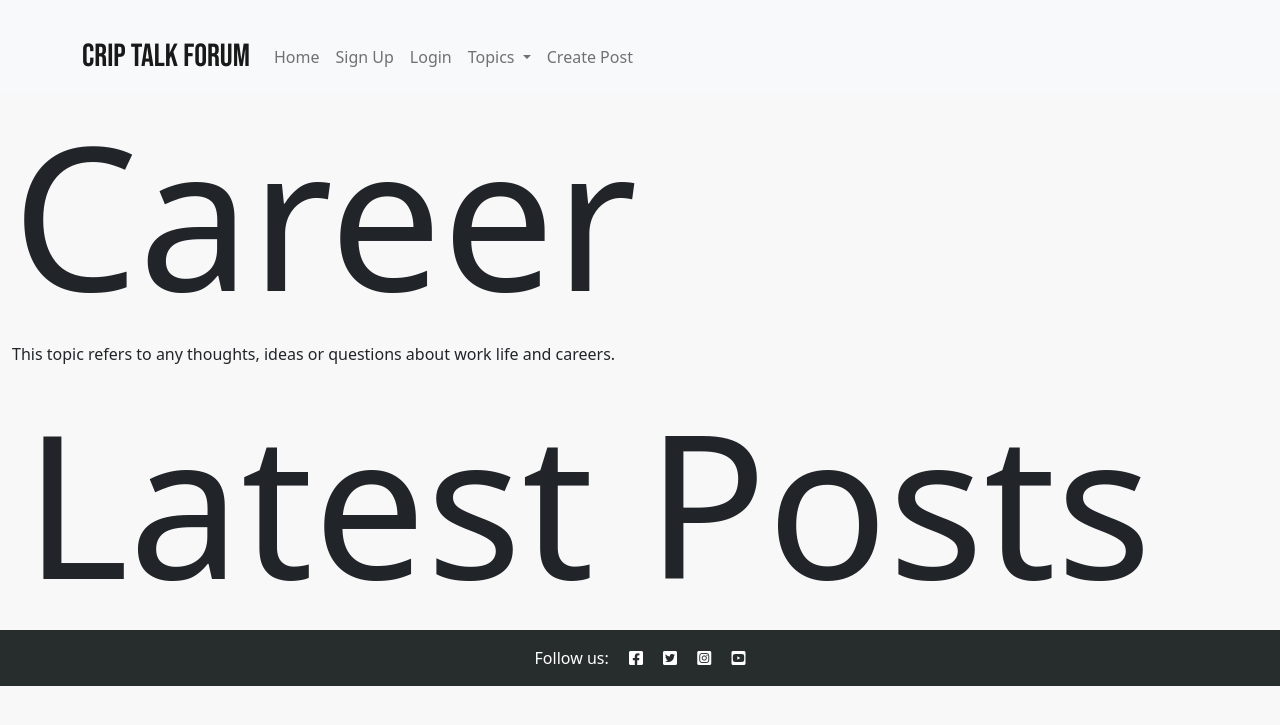
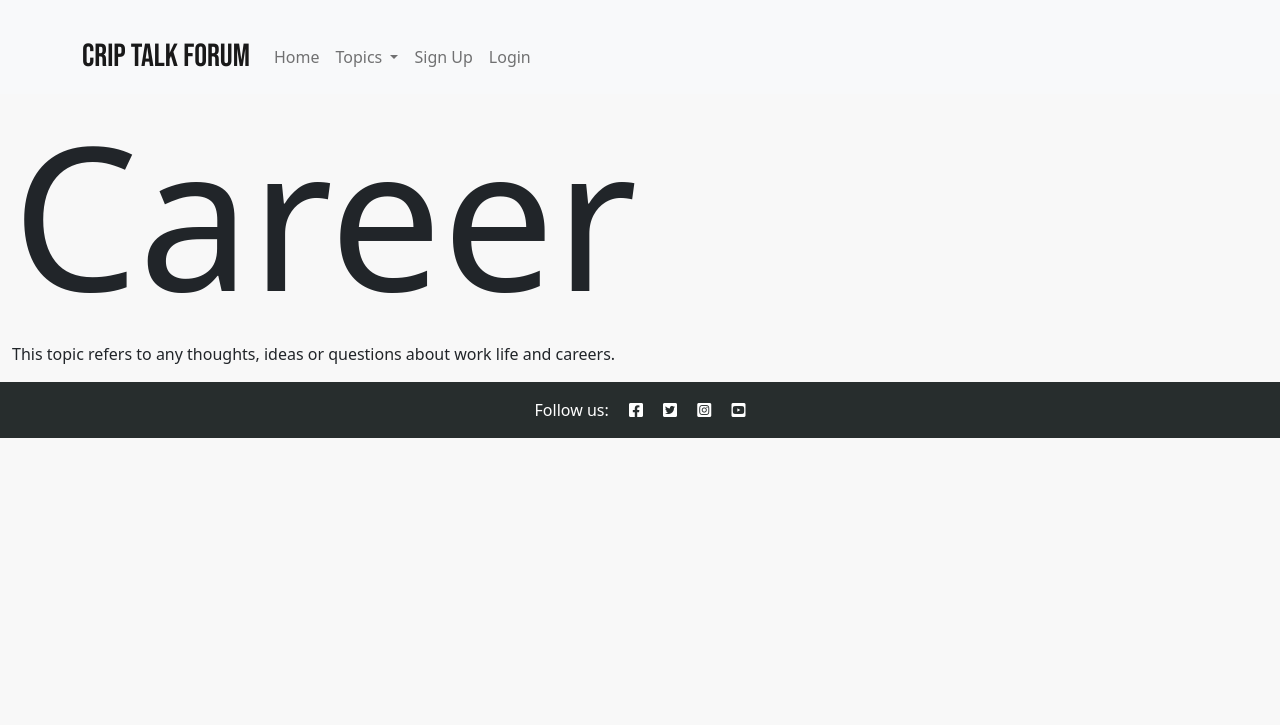
Before and after one commit to e-tidemo/crip-talk, a Django app: page /career/ in a window 1280 px wide. Shown: the top 725 px of the page. Run offline with Django 4.2, Linux system fonts and the light colour scheme; data that the repository does not hold is empty.

Commit message:
Make sign up and login visible in the navbar only if user is logged out and lougout and create post only visible if user is logged in

```diff
--- a/forumapp/templates/forumapp/post_list.html
+++ b/forumapp/templates/forumapp/post_list.html
@@ -1,13 +1,7 @@
 <!-- post_list.html -->
-
+{% load humanize %}
   <div class="container-fluid">
     <div class="row">
-      <header>
-        <div class="banner">
-          <h1 class="topic-title">Latest Posts</h1>
-          <!-- Add any specific topic introduction here if needed -->
-        </div>
-      </header>
     </div>
 
     <div class="row">
@@ -17,7 +11,7 @@
             <div class="card-body">
               <h5 class="card-title">{{ post.title }}</h5>
               <p class="card-text">{{ post.excerpt }}</p>
-              <p class="card-text"><small class="text-muted">{{ post.created_on }}</small></p>
+              <p class="card-text"><small class="text-muted">Posted {{ post.created_on|naturaltime }} by {{ post.author.username }}</small></p>
               <a href="{% url 'post_detail' slug=post.slug %}" class="btn btn-primary">Read more</a>
             </div>
           </div>
--- a/forumproject/settings.py
+++ b/forumproject/settings.py
@@ -45,6 +45,7 @@ INSTALLED_APPS = [
     'forumapp',
     'taggit',
     'django_summernote',
+    'django.contrib.humanize',
 ]
 
 MIDDLEWARE = [
--- a/templates/base.html
+++ b/templates/base.html
@@ -1,4 +1,5 @@
 {% load static %}
+{% load humanize %}
 
 {% url 'home' as home_url %}
 
@@ -35,7 +36,7 @@
             <a class="navbar-brand" href="{% url 'home' %}">Crip Talk Forum</a>
 
             <!-- Navbar Toggle Button (for mobile) -->
-            <button class="navbar-toggler" type="button" data-toggle="collapse" data-target="#navbarNav" aria-controls="navbarNav" aria-expanded="false" aria-label="Toggle navigation">
+            <button class="navbar-toggler" type="button" data-bs-toggle="collapse" data-target="#navbarNav" aria-controls="navbarNav" aria-expanded="false" aria-label="Toggle navigation">
                 <span class="navbar-toggler-icon"></span>
             </button>
 
@@ -45,16 +46,6 @@
                     <!-- Home -->
                     <li class="nav-item">
                         <a class="nav-link" href="{% url 'home' %}">Home</a>
-                    </li>
-
-                    <!-- Sign Up -->
-                    <li class="nav-item">
-                        <a class="nav-link" href="{% url 'signup' %}">Sign Up</a>
-                    </li>
-
-                    <!-- Login -->
-                    <li class="nav-item">
-                        <a class="nav-link" href="{% url 'login' %}">Login</a>
                     </li>
 
                     <!-- Topics (Dropdown) -->
@@ -69,12 +60,27 @@
                             <a class="dropdown-item" href="{% url 'wall_of_complaints' %}">Wall of Complaints</a>
                         </div>
                     </li>
+                    {% if user.is_authenticated %}
                     <!-- Create posts -->
                     <li class="nav-item">
                         <a class="nav-link" href="{% url 'create_post' %}">Create Post</a>
                     </li>
+                    <!-- Logout -->
+                    <li class="nav-item">
+                        <a class="nav-link" href="{% url 'logout' %}">Logout</a>
+                    </li>
 
+                    {% else %}
+                    <!-- Sign Up -->
+                    <li class="nav-item">
+                        <a class="nav-link" href="{% url 'signup' %}">Sign Up</a>
                     </li>
+
+                    <!-- Login -->
+                    <li class="nav-item">
+                        <a class="nav-link" href="{% url 'login' %}">Login</a>
+                    </li>
+                    {% endif %}
                 </ul>
             </div>
         </div>
```
